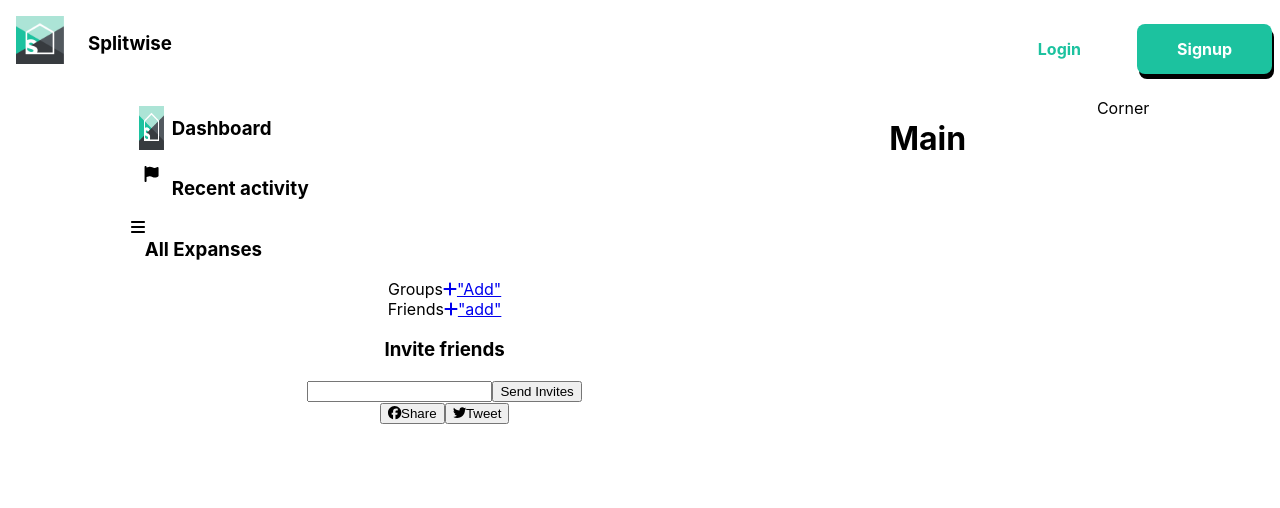
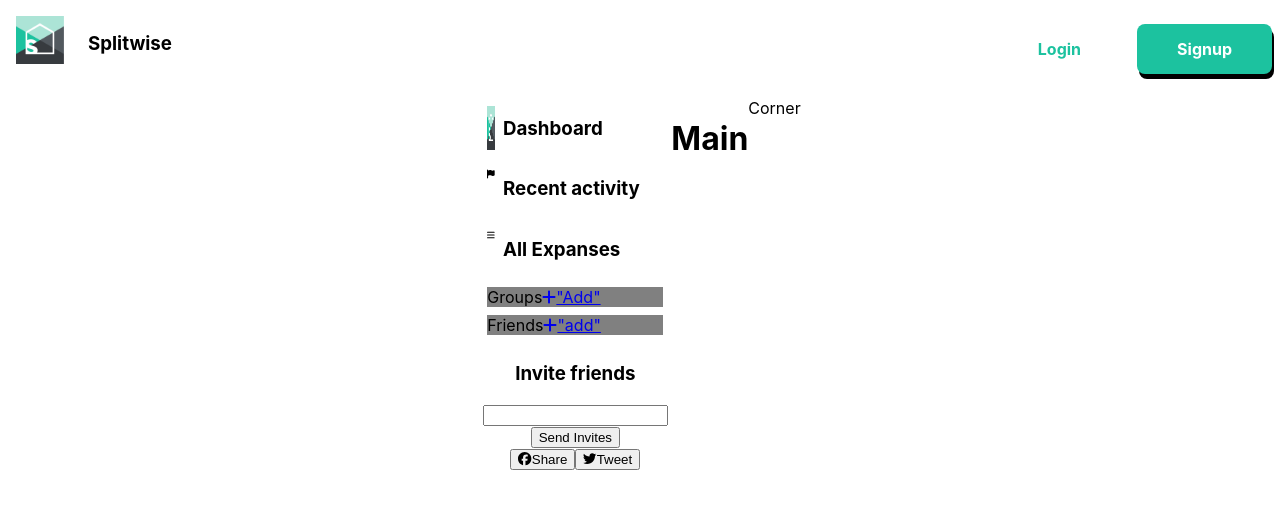
Before and after one commit to sushmita2109/expanse-manager, a React (Create React App) app: page /dashboard in a window 1280 px wide. Shown: the top 508 px of the page. Built offline with nearby package versions, Linux system fonts and the light colour scheme.

Commit message:
sidebar setup

```diff
--- a/src/components/sidebar.jsx
+++ b/src/components/sidebar.jsx
@@ -9,7 +9,7 @@
   return (
     <div className="sidebar">
       <div className="headimage">
-        <img className="image" src={Logo} alt="" />
+        <img className="image" src={Logo} alt="logo" />
         <h3>Dashboard</h3>
       </div>
       <div className="recent">
@@ -18,10 +18,7 @@
       </div>
       <div className="expense">
         <div className="expensebars">
-          <FontAwesomeIcon
-            className="flag Icon"
-            icon={faBars}
-          ></FontAwesomeIcon>
+          <FontAwesomeIcon className="flagIcon" icon={faBars}></FontAwesomeIcon>
           <h3>All Expanses</h3>
         </div>
         <div className="group">
@@ -31,7 +28,7 @@
             "Add"
           </a>
         </div>
-        <div className="friends">
+        <div className="group">
           Friends
           <a href="#">
             <FontAwesomeIcon icon={faPlus}></FontAwesomeIcon>
--- a/src/components/styles/sidebar.css
+++ b/src/components/styles/sidebar.css
@@ -1,12 +1,13 @@
 .dashboard{
     display: flex;
     flex-direction: row;
-    justify-content: space-evenly;
+    justify-content: center;
+    /* justify-content: space-evenly; */
 }
 .sidebar{
     display: flex;
     flex-direction:column;
-    align-self: flex-start;
+    width: 15%;
 }
 
 .headimage{
@@ -33,3 +34,10 @@
    display: flex;
    flex-direction: row;
 }
+
+.group{
+ display: flex;
+ flex-direction: row;
+ margin: 0.5rem 0.5rem;
+ background-color: grey;
+}
```
